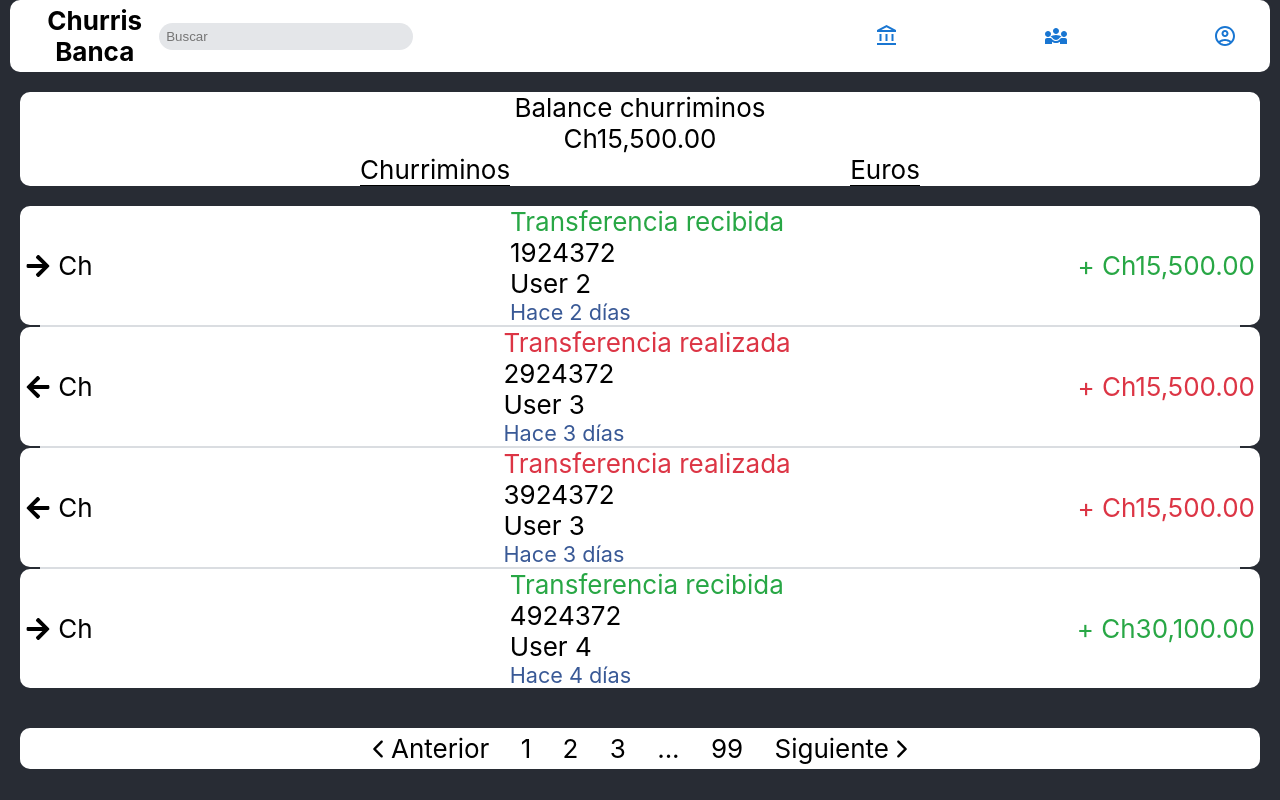
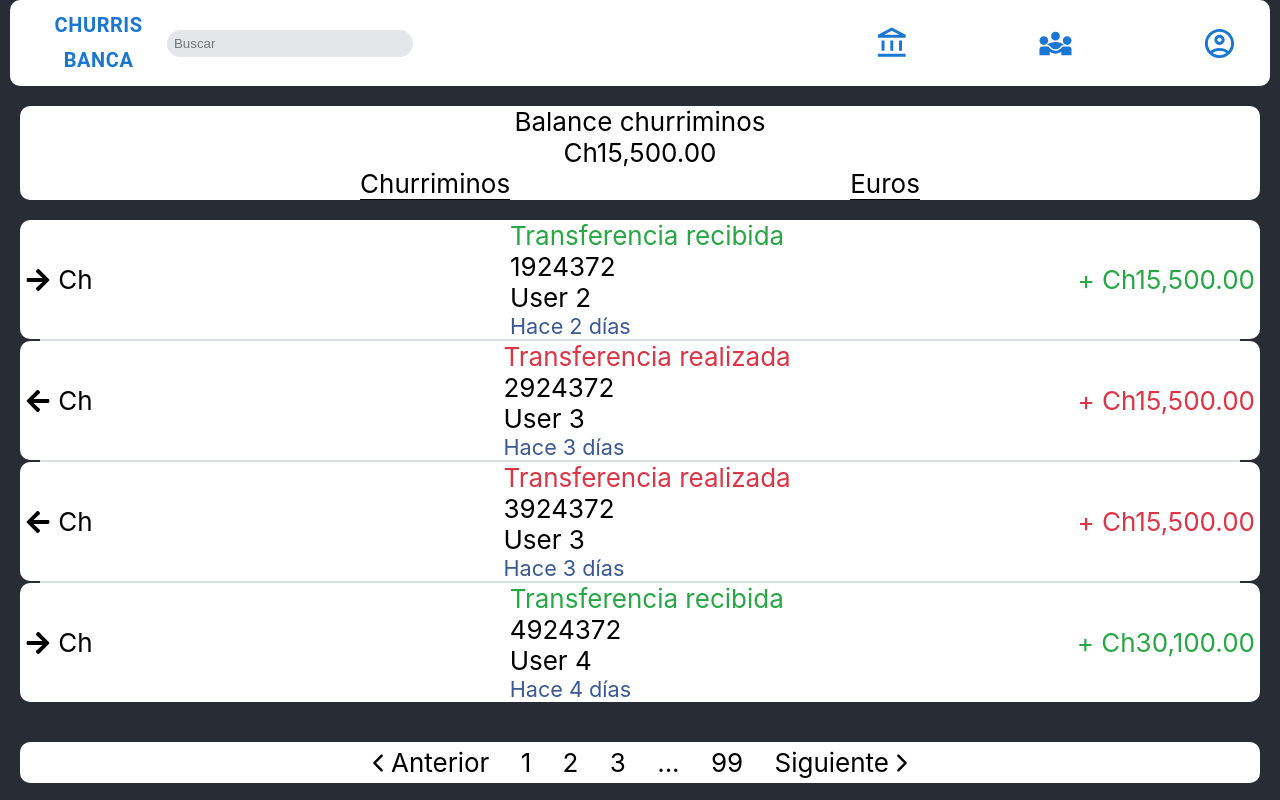
Before and after one commit to AndreyMena/ChurrisBanca, a React (Create React App) app in the folder churris-banca-web/: page / in a window 1280 px wide. Built offline with nearby package versions, Linux system fonts and the light colour scheme.

Commit message:
Home page functionality added to web page name.

```diff
--- a/churris-banca-web/src/Components/Header/Header.css
+++ b/churris-banca-web/src/Components/Header/Header.css
@@ -1,8 +1,6 @@
 #header-container {
   display: flex;
   justify-content: space-between;
-  padding-top: 5px;
-  padding-bottom: 5px;
   background: #ffffff;
   color: black;
   margin: 0 10px 10px 10px;
--- a/churris-banca-web/src/Components/Header/Header.jsx
+++ b/churris-banca-web/src/Components/Header/Header.jsx
@@ -2,6 +2,7 @@ import React from "react";
 import { useNavigate } from 'react-router-dom';
 import AccountBalanceOutlinedIcon from '@mui/icons-material/AccountBalanceOutlined';
 import AccountCircleOutlinedIcon from '@mui/icons-material/AccountCircleOutlined';
+import Button from '@mui/material/Button';
 import Diversity3OutlinedIcon from '@mui/icons-material/Diversity3Outlined';
 import IconButton from '@mui/material/IconButton';
 import SearchEngine from "../Tags/SearchEngine";
@@ -11,7 +12,11 @@ import "./Header.css";
 const Header = () => {
   const navigate = useNavigate();
 
-  const handleAccountBalanceClick = () => {
+  const handleHomeClick = () => {
+    navigate('/');
+  }
+
+  const handleTransactionsClick = () => {
     navigate('/');
   }
 
@@ -19,30 +24,28 @@ const Header = () => {
     navigate('/socialPage');
   }
 
-  const handleAccountClick = () => {
+  const handleProfileClick = () => {
     navigate('/userProfile');
   }
 
   return (
     <div id="header-container">
       <div id="logo-search-container">
-        <text>
-          <b>Churris Banca</b>
-        </text>
+        <Button size="large" variant="text" onClick={handleHomeClick} style={{ fontWeight: 'bold', fontSize: "20px"}}>Churris Banca</Button>
         <SearchEngine text="Buscar" id="search-engine" />
       </div>
 
       <div id="menu-container">
-        <IconButton className="icon-button-header" color="primary" onClick={handleAccountBalanceClick}>
-          <AccountBalanceOutlinedIcon></AccountBalanceOutlinedIcon>
+        <IconButton className="icon-button-header" color="primary" onClick={handleTransactionsClick}>
+          <AccountBalanceOutlinedIcon fontSize="large"></AccountBalanceOutlinedIcon>
         </IconButton>
 
         <IconButton className="icon-button-header" color="primary" onClick={handleSocialClick}>
-          <Diversity3OutlinedIcon></Diversity3OutlinedIcon>
+          <Diversity3OutlinedIcon fontSize="large"></Diversity3OutlinedIcon>
         </IconButton>
 
-        <IconButton className="icon-button-header" color="primary" onClick={handleAccountClick}>
-          <AccountCircleOutlinedIcon></AccountCircleOutlinedIcon>
+        <IconButton className="icon-button-header" color="primary" onClick={handleProfileClick}>
+          <AccountCircleOutlinedIcon fontSize="large"></AccountCircleOutlinedIcon>
         </IconButton>
       </div>
     </div>
```
